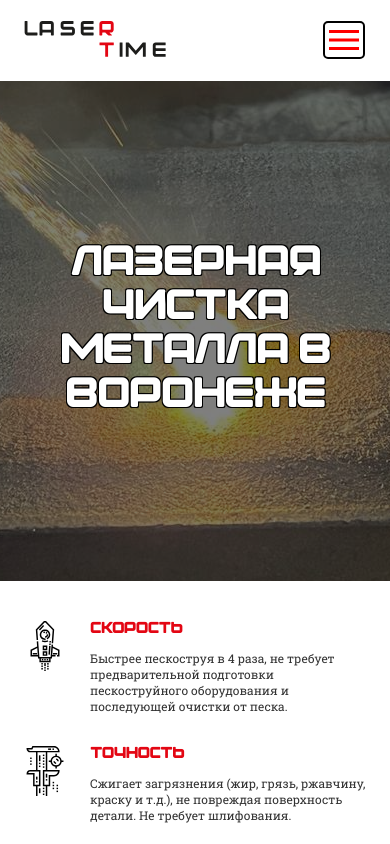
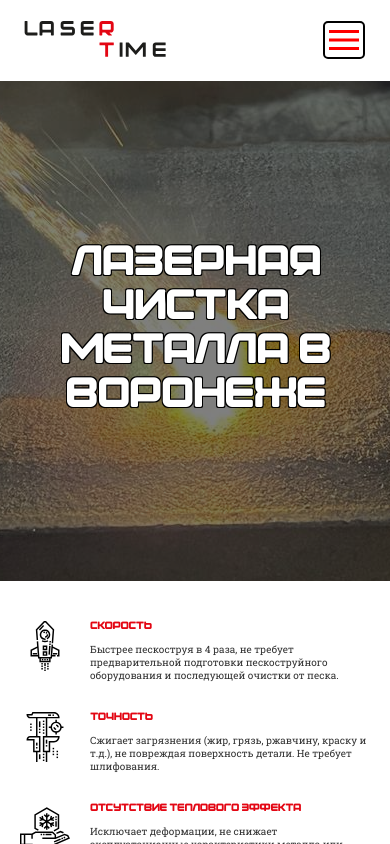
Before and after one commit to xSAPSANx/LaserTime, a React (Vite) app: page / in a window 390 px wide. Shown: the top 844 px of the page. Built offline with nearby package versions, Linux system fonts and the light colour scheme.

Commit message:
mini fix

```diff
--- a/src/components/Advantages/index.scss
+++ b/src/components/Advantages/index.scss
@@ -47,11 +47,11 @@
 
 @media (max-width: 650px) {
 	.features-block .feature-item .feature-content .feature-title {
-		font-size: 15px;
+		font-size: 13px;
 	}
 
 	.features-block .feature-item .feature-content .feature-description {
-		font-size: 12px;
+		font-size: 10px;
 	}
 	.features-block {
 		display: grid;
@@ -59,3 +59,9 @@
 		grid-template-columns: repeat(auto-fit, minmax(300px, 1fr));
 	}
 }
+
+@media (max-width: 450px) {
+	.features-block .feature-item .feature-content .feature-title {
+		font-size: 10px;
+	}
+}
```
